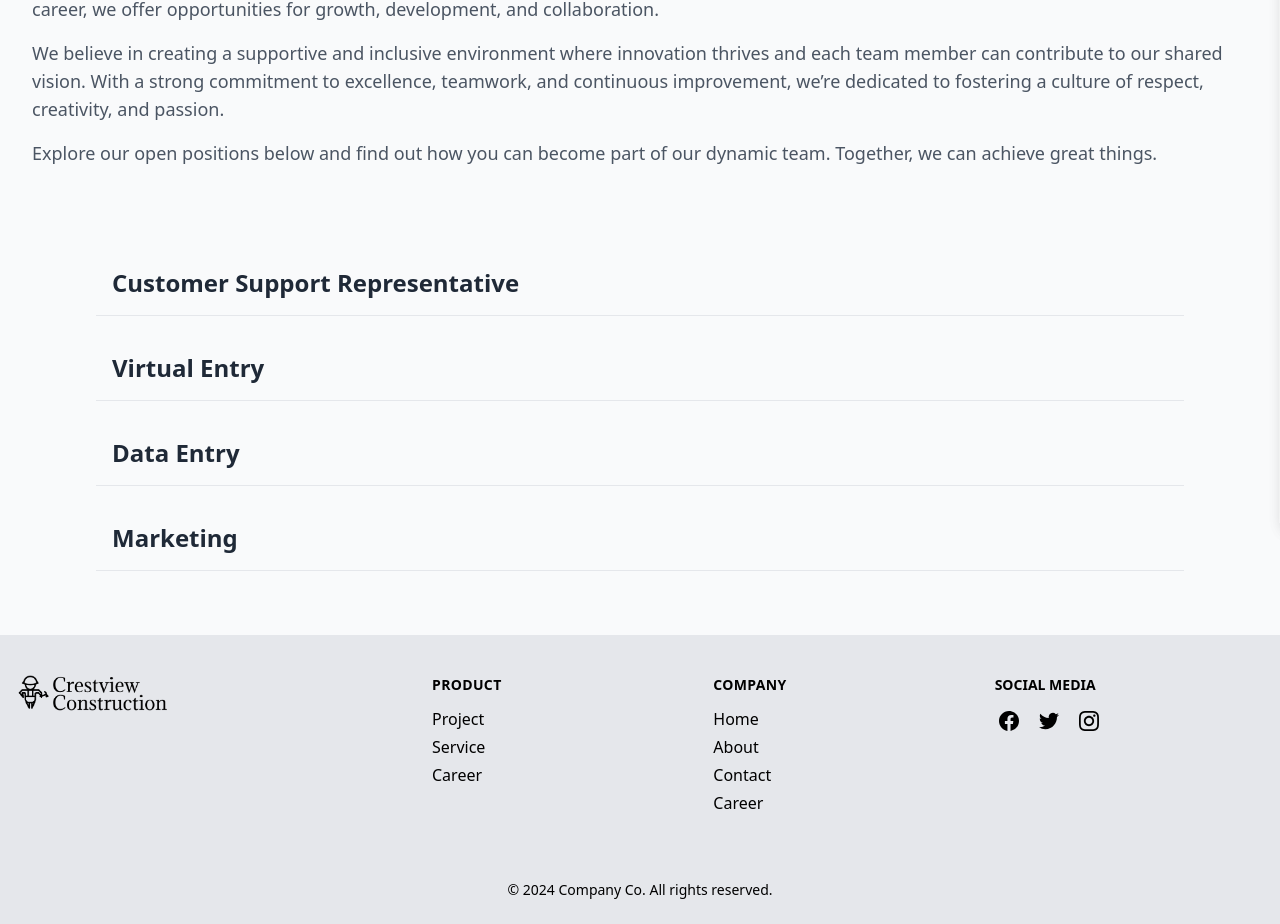
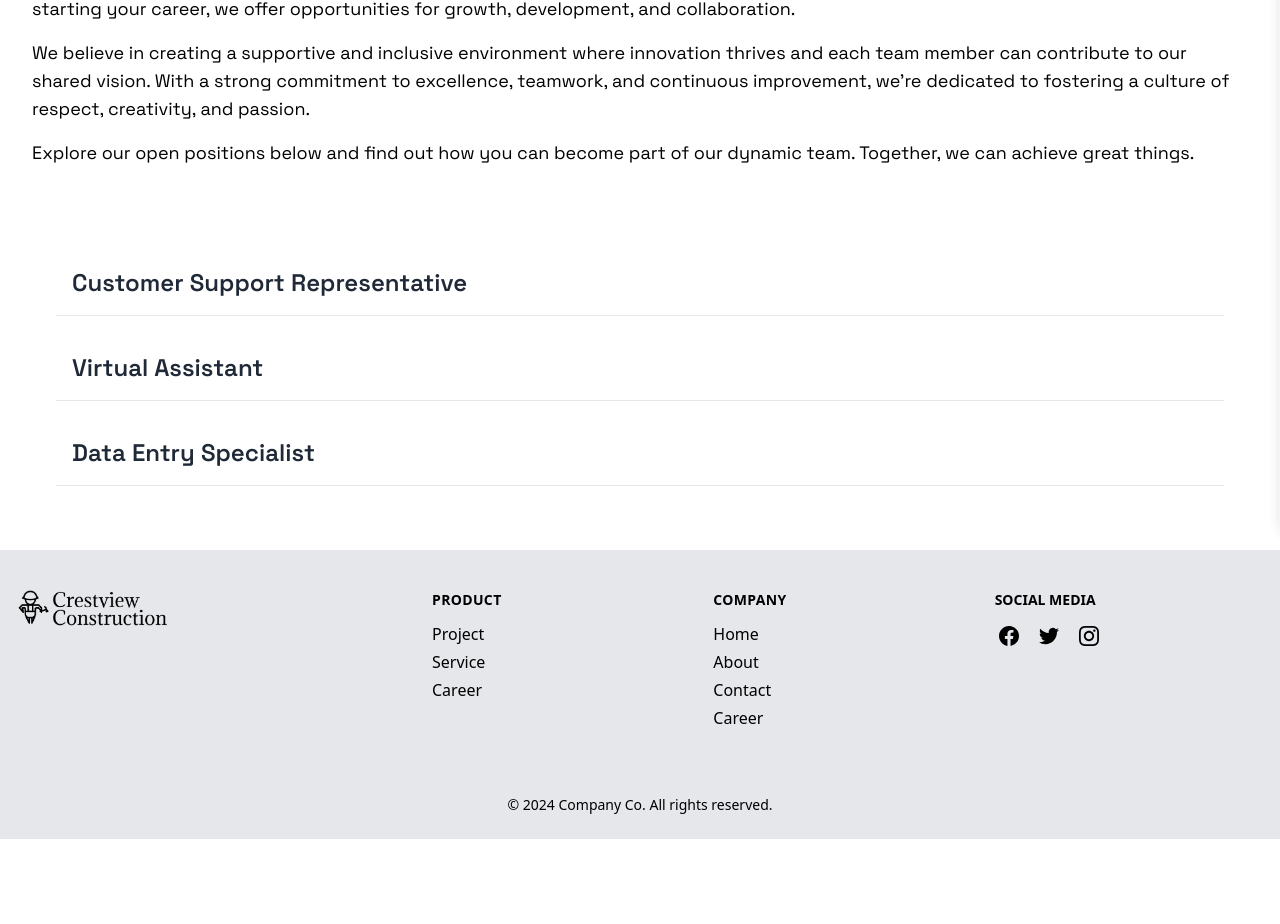
Before and after one commit to codenameMANUEL/crestview, a React (Vite) app: page /career in a window 1280 px wide. Shown: the part 277-1201 px from the top of the page. After the commit the page ends 1116 px from the top, so only its background shows below. Built offline with nearby package versions, Linux system fonts and the light colour scheme.

Commit message:
fixed career

```diff
--- a/src/pages/Careers.jsx
+++ b/src/pages/Careers.jsx
@@ -10,45 +10,160 @@ export default function Careers() {
     setOpenIndex(openIndex === index ? null : index);
   };
 
+  const [fullName, setFullName] = useState("");
+  const [email, setEmail] = useState("");
+  const [cv, setCv] = useState(null);
+
+  const handleSubmit = (e) => {
+    e.preventDefault();
+    // Handle form submission, e.g., send data to a server or display a confirmation
+    setFullName("");
+    setEmail("");
+    setCv(null);
+    setShowModal(false);
+    console.log("Full Name:", fullName);
+    console.log("Email:", email);
+    console.log("CV:", cv);
+  };
+
+  const handleFileChange = (e) => {
+    setCv(e.target.files[0]);
+  };
+
   const accordionData = [
     {
       question: "Customer Support Representative",
-      answer: "Lorem ipsum dolor sit amet consectetur adipisicing elit. Ut nulla quasi quo, enim amet pariatur. Aliquid modi reiciendis perspiciatis omnis nulla veritatis aut reprehenderit explicabo laborum provident dolor odit at, a perferendis nostrum libero culpa deserunt deleniti quasi.",
+      answer:
+        "Crestview Construction is NOW HIRING dedicated and enthusiastic Customer Service Representative to join our team. This role is essential in providing exceptional service to our clients and ensuring their needs are met efficiently. The ideal candidate will possess strong communication skills and a passion for helping others, contributing to a positive customer experience.",
+      details: {
+        whatWeOffer: [
+          "Full-time customer service career, offering the flexibility to work remotely.",
+          "$25 to $35 per hour",
+          "401(k)",
+          "Health insurance",
+          "We will provide professional training to all staff members",
+          "* We provide Work tools such as a laptop and other necessary equipment"
+          // More offers...
+        ],
+        qualitiesWeValue: [
+          "Openness to learn and be coached.",
+          "Outgoing, friendly, positive, and approachable personality.",
+          // More qualities...
+        ],
+        yourQualifications: [
+          "Basic computer literacy is essential.",
+          // More qualifications...
+        ],
+        yourJobResponsibilities: [
+          "Respond to customer inquiries via phone, email, or chat in a timely and professional manner.",
+          "Handle customer complaints with empathy and resolve issues promptly to ensure satisfaction.",
+          "Follow up with clients as needed to ensure their needs have been met and gather feedback on services provided."
+          // More responsibilities...
+        ],
+      },
     },
     {
-      question: "Virtual Entry",
-      answer: "We have strict quality control processes in place to maintain high standards in all our projects.",
+      question: "Virtual Assistant",
+      answer:
+        "We are now seeking a Virtual Assistant to join our team! From administrative and marketing tasks to inside sales and customer service - we hire only the most qualified individual for the role.",
+      details: {
+        whatWeOffer: [
+          "Full-time virtual assistant career, offering the flexibility to work remotely.",
+          "$30 to $35 per hour",
+          "401(k)",
+          "Health insurance",
+          "We will provide professional training to all staff members",
+          "* We provide Work tools such as a laptop and other necessary equipment"
+          // More offers...
+        ],
+        qualitiesWeValue: [
+          "Openness to learn and be coached.",
+          "Outgoing, friendly, positive, and approachable personality.",
+          // More qualities...
+        ],
+        yourQualifications: [
+          "Basic computer literacy is essential.",
+          // More qualifications...
+        ],
+        yourJobResponsibilities: [
+          "Ability to build rapport with clients",
+          "Document and update customer records based on interactions",
+          "Positive and professional demeanor"
+          // More responsibilities...
+        ],
+      },
     },
     {
-      question: "Data Entry",
-      answer: "We offer a wide range of construction services, including residential, commercial, and industrial projects.",
+      question: "Data Entry Specialist",
+      answer:
+        "We are now seeking a Virtual Assistant to join our team! From administrative and marketing tasks to inside sales and customer service - we hire only the most qualified individual for the role.",
+      details: {
+        whatWeOffer: [
+          "Full-time virtual assistant career, offering the flexibility to work remotely.",
+          "$22.75 to $32.25 per hour ",
+          "401(k)",
+          "Health insurance",
+          "We will provide professional training to all staff members",
+          "* We provide Work tools such as a laptop and other necessary equipment"
+          // More offers...
+        ],
+        qualitiesWeValue: [
+          "Openness to learn and be coached.",
+          "Outgoing, friendly, positive, and approachable personality.",
+          // More qualities...
+        ],
+        yourQualifications: [
+          "Basic computer literacy is essential.",
+          // More qualifications...
+        ],
+        yourJobResponsibilities: [
+          "Accurately entering data into company databases and systems",
+          "Maintaining and updating existing data",
+          "Organizing and maintaining digital and paper files",
+          "Ensuring data security and confidentiality",
+          " Performing regular backups to ensure data preservation "
+          // More responsibilities...
+        ],
+      },
     },
-    {
-      question: "Marketing",
-      answer: "We offer a wide range of construction services, including residential, commercial, and industrial projects.",
-    },
+
+    // Add details for the other job entries as needed
   ];
+
 
   return (
     <>
       <NavBar />
-      <section className="bg-gray-50 py-16 px-4 sm:px-6 lg:px-8">
+      <section className="py-16 px-4 sm:px-6 lg:px-8 font-space-grotesk">
         <div className="mx-auto max-w-screen-xl text-start">
           <h2 className="text-3xl font-extrabold text-gray-900 sm:text-4xl">
             Join Our Team
           </h2>
-          <p className="mt-4 text-lg text-gray-600">
-            At <span className="font-bold text-indigo-600">Crestview Construction</span>, we're passionate about building a brighter future together. As a growing leader in the{" "}
-            <span className="italic">Construction</span> industry, we’re always on the lookout for talented individuals who are eager to make an impact. Whether you're a seasoned professional or just starting your career, we offer opportunities for growth, development, and collaboration.
+          <p className="mt-4 text-lg ">
+            At{" "}
+            <span className="font-bold text-indigo-600">
+              Crestview Construction
+            </span>
+            , we're passionate about building a brighter future together. As a
+            growing leader in the <span className="italic">Construction</span>{" "}
+            industry, we’re always on the lookout for talented individuals who
+            are eager to make an impact. Whether you're a seasoned professional
+            or just starting your career, we offer opportunities for growth,
+            development, and collaboration.
           </p>
-          <p className="mt-4 text-lg text-gray-600">
-            We believe in creating a supportive and inclusive environment where innovation thrives and each team member can contribute to our shared vision. With a strong commitment to excellence, teamwork, and continuous improvement, we’re dedicated to fostering a culture of respect, creativity, and passion.
+          <p className="mt-4 text-lg">
+            We believe in creating a supportive and inclusive environment where
+            innovation thrives and each team member can contribute to our shared
+            vision. With a strong commitment to excellence, teamwork, and
+            continuous improvement, we’re dedicated to fostering a culture of
+            respect, creativity, and passion.
           </p>
-          <p className="mt-4 text-lg text-gray-600">
-            Explore our open positions below and find out how you can become part of our dynamic team. Together, we can achieve great things.
+          <p className="mt-4 text-lg">
+            Explore our open positions below and find out how you can become
+            part of our dynamic team. Together, we can achieve great things.
           </p>
         </div>
-        <div className="sm:px-6 lg:px-16 pt-16">
+        <div className="sm:px-6 pt-16">
           {accordionData.map((item, index) => (
             <div key={index} className="mt-5 border-b">
               <button
@@ -57,9 +172,72 @@ export default function Careers() {
               >
                 <span className="text-xl sm:text-2xl">{item.question}</span>
               </button>
-              <div className={`overflow-hidden transition-all duration-300 ${openIndex === index ? 'max-h-full' : 'h-0'}`}>
+              <div
+                className={`overflow-hidden transition-all duration-300 ${
+                  openIndex === index ? "max-h-full" : "h-0"
+                }`}
+              >
                 <div className="p-4 border-gray-200">
                   <p className="text-gray-600">{item.answer}</p>
+
+                  {item.details && (
+                    <>
+                      <div className="mt-5">
+                        <h3 className="text-lg font-bold">What We Offer:</h3>
+                        <ul className="list-disc pl-5">
+                          {item.details.whatWeOffer.map((offer, idx) => (
+                            <li key={idx} className="text-gray-600">
+                              {offer}
+                            </li>
+                          ))}
+                        </ul>
+                      </div>
+
+                      <div className="mt-5">
+                        <h3 className="text-lg font-bold">
+                          Qualities We Value:
+                        </h3>
+                        <ul className="list-disc pl-5">
+                          {item.details.qualitiesWeValue.map((quality, idx) => (
+                            <li key={idx} className="text-gray-600">
+                              {quality}
+                            </li>
+                          ))}
+                        </ul>
+                      </div>
+
+                      <div className="mt-5">
+                        <h3 className="text-lg font-bold">
+                          Your Qualifications:
+                        </h3>
+                        <ul className="list-disc pl-5">
+                          {item.details.yourQualifications.map(
+                            (qualification, idx) => (
+                              <li key={idx} className="text-gray-600">
+                                {qualification}
+                              </li>
+                            )
+                          )}
+                        </ul>
+                      </div>
+
+                      <div className="mt-5">
+                        <h3 className="text-lg font-bold">
+                          Your Job Responsibilities:
+                        </h3>
+                        <ul className="list-disc pl-5">
+                          {item.details.yourJobResponsibilities.map(
+                            (responsibility, idx) => (
+                              <li key={idx} className="text-gray-600">
+                                {responsibility}
+                              </li>
+                            )
+                          )}
+                        </ul>
+                      </div>
+                    </>
+                  )}
+
                   <button
                     className="bg-yellow-400 active:bg-yellow-600 font-bold uppercase text-sm sm:text-base px-6 py-3 rounded shadow hover:shadow-lg outline-none focus:outline-none mr-1 mb-1 ease-linear transition-all duration-150 mt-5"
                     type="button"
@@ -75,26 +253,82 @@ export default function Careers() {
       </section>
 
       {/* Modal */}
+      {/* Modal */}
       {showModal && (
-        <div className="justify-center items-center flex overflow-x-hidden overflow-y-auto fixed inset-0 z-50 outline-none focus:outline-none">
+        <form
+          onSubmit={handleSubmit} // Add the onSubmit handler
+          className="justify-center items-center flex overflow-x-hidden overflow-y-auto fixed inset-0 z-50 outline-none focus:outline-none"
+        >
           <div className="relative w-auto my-6 mx-auto max-w-xl sm:max-w-2xl">
             {/* Content */}
             <div className="border-0 rounded-lg shadow-lg relative flex flex-col w-full bg-white outline-none focus:outline-none">
               {/* Header */}
               <div className="flex items-start justify-between p-5 border-b border-solid border-blueGray-200 rounded-t">
-                <h3 className="text-2xl sm:text-3xl font-semibold">Apply for a Position</h3>
+                <h3 className="text-2xl sm:text-3xl font-semibold">
+                  Apply for a Position
+                </h3>
                 <button
                   className="p-1 ml-auto bg-transparent border-0 text-black opacity-5 float-right text-3xl leading-none font-semibold outline-none focus:outline-none"
                   onClick={() => setShowModal(false)} // Close modal on "×"
                 >
-                  <span className="bg-transparent text-black opacity-5 h-6 w-6 text-2xl block outline-none focus:outline-none cursor-pointer">×</span>
+                  <span className="bg-transparent text-black opacity-5 h-6 w-6 text-2xl block outline-none focus:outline-none cursor-pointer">
+                    ×
+                  </span>
                 </button>
               </div>
               {/* Body */}
               <div className="relative p-6 flex-auto">
-                <p className="my-4 text-blueGray-500 text-lg leading-relaxed">
-                  Thank you for your interest in joining our team! Please fill out the application form and upload your resume. We look forward to hearing from you.
-                </p>
+                <div>
+                  <label
+                    htmlFor="fullName"
+                    className="block text-sm font-medium text-gray-700"
+                  >
+                    Full Name
+                  </label>
+                  <input
+                    type="text"
+                    id="fullName"
+                    name="fullName"
+                    value={fullName}
+                    onChange={(e) => setFullName(e.target.value)}
+                    required
+                    className="mt-1 block w-full px-3 py-2 border border-gray-300 rounded-md"
+                  />
+                </div>
+
+                <div>
+                  <label
+                    htmlFor="email"
+                    className="block text-sm font-medium text-gray-700"
+                  >
+                    Email
+                  </label>
+                  <input
+                    type="email"
+                    id="email"
+                    name="email"
+                    value={email}
+                    onChange={(e) => setEmail(e.target.value)}
+                    required
+                    className="mt-1 block w-full px-3 py-2 border border-gray-300 rounded-md"
+                  />
+                </div>
+                <div>
+                  <label
+                    htmlFor="cv"
+                    className="block text-sm font-medium text-gray-700"
+                  >
+                    Upload CV
+                  </label>
+                  <input
+                    type="file"
+                    id="cv"
+                    name="cv"
+                    onChange={handleFileChange}
+                    required
+                    className="mt-1 block w-full text-sm text-gray-700 border border-gray-300 rounded-md"
+                  />
+                </div>
               </div>
               {/* Footer */}
               <div className="flex items-center justify-end p-6 border-t border-solid border-blueGray-200 rounded-b">
@@ -107,21 +341,18 @@ export default function Careers() {
                 </button>
                 <button
                   className="bg-emerald-500 text-white active:bg-emerald-600 font-bold uppercase text-sm px-6 py-3 rounded shadow hover:shadow-lg outline-none focus:outline-none mr-1 mb-1 ease-linear transition-all duration-150 cursor-pointer"
-                  type="button"
-                  onClick={() => setShowModal(false)} // Close modal on "Submit" (you can change this later to submit the form)
+                  type="submit" // Now it triggers handleSubmit
+                  onSubmit={(e) => {}}
                 >
                   Submit Application
                 </button>
               </div>
             </div>
           </div>
-          {/* Overlay */}
-          {/* <div className="opacity-25 fixed inset-0 z-40 bg-black"></div> */}
-        </div>
+        </form>
       )}
 
       <Footer />
     </>
   );
-
 }
```
